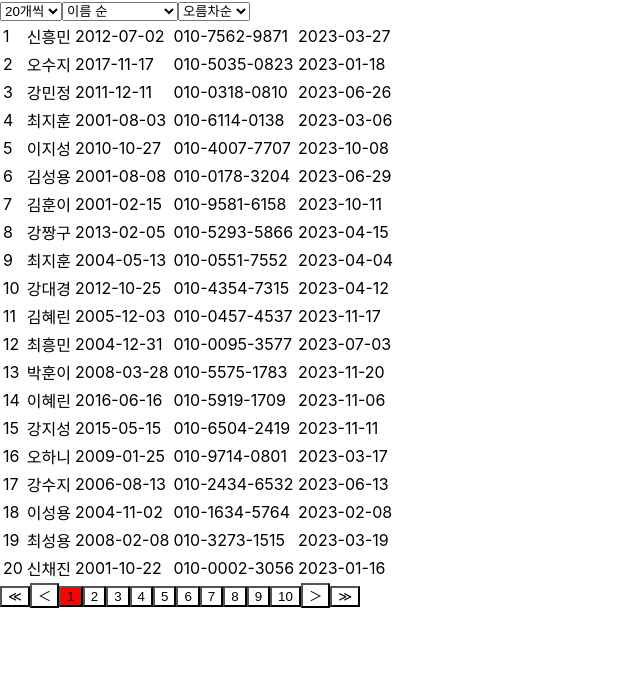
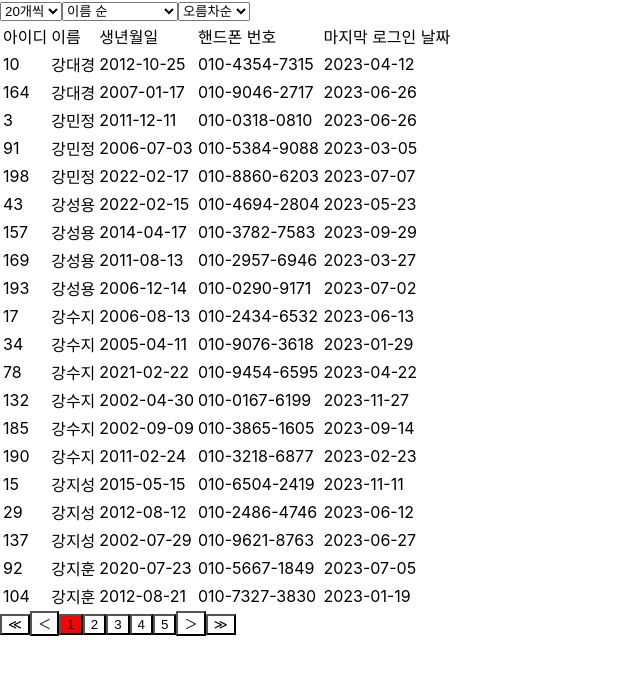
Before and after one commit to mobi-community/mobi-2nd-begginer-1, a React (Create React App) app: page / in a window 1280 px wide. Both pictures are taken after a click on the button "AdminTogglePage". Shown: the top 674 px of the page, without its empty margins (0-640 px from the left). Built offline with nearby package versions, Linux system fonts and the light colour scheme.

Commit message:
feat : 페이지네이션 오류 수정, 필터링 기능 구현

```diff
--- a/src/AdminTogglePage/components/Filtering.js
+++ b/src/AdminTogglePage/components/Filtering.js
@@ -6,34 +6,91 @@
 - 오름차순 내림차순 정렬하기 => order
 
 단, 모든 조건의 필터링은 반드시 모두 뒤로가기가 지원 되어야합니다.
-
 **ex)**
 
 **20개씩 → 50개씩 보기, 이름순, 오름차순 → 내림차순(뒤로가기) →  50개씩 보기, 이름순, 오름차순**
 */
 
-import { useState } from "react";
+import { useState, useEffect } from "react";
 import { useSearchParams } from "react-router-dom";
 import styled from "styled-components";
 
-const Filtering = () => {
+const Filtering = ({ sortedList, setSortedList, userList }) => {
   const [searchParams, setSearchParams] = useSearchParams();
 
-  // const [filtering, setFiltering] = useState({
-  //   perPage: "",
-  //   sortBy: "",
-  //   orderBy: "",
-  // });
-
   const onChangeValue = (e) => {
-    // setFiltering((prev) => {
-    //   return {
-    //     ...prev,
-    //     [e.target.name]: e.target.value,
-    //   };
-    // });
     searchParams.set(e.target.name, e.target.value);
     setSearchParams(searchParams);
+  };
+
+  const sortBy = searchParams.get("sortBy") || "name";
+
+  const orderBy = searchParams.get("orderBy") || "ascend";
+
+  useEffect(() => {
+    if (userList) {
+      if (sortBy === "name") {
+        console.log("이름 정렬");
+        SortByName();
+      } else if (sortBy === "recentLogin") {
+        console.log("로그인 정렬");
+        sortByLastLoginDate();
+      } else {
+        console.log("생일 정렬");
+        sortByBirthDate();
+      }
+    }
+  }, [searchParams]);
+
+  // 이름 순
+  const SortByName = () => {
+    if (orderBy === "ascend") {
+      const sortedList = userList.sort((a, b) => a.name.localeCompare(b.name));
+      setSortedList(sortedList);
+    } else {
+      const sortedList = userList.sort((a, b) => b.name.localeCompare(a.name));
+      setSortedList(sortedList);
+    }
+  };
+
+  // 마지막 로그인 순
+  const sortByLastLoginDate = () => {
+    if (orderBy === "ascend") {
+      console.log("sort 이전 -> ", userList);
+      const lastLoginDateList = userList.sort((a, b) => {
+        const aDate = new Date(a.lastLoginDate);
+        const bDate = new Date(b.lastLoginDate);
+        return aDate - bDate;
+      });
+      console.log("sort 이후 -> ", lastLoginDateList);
+      setSortedList(lastLoginDateList);
+    } else {
+      const lastLoginDateList = userList.sort((a, b) => {
+        const aDate = new Date(a.lastLoginDate);
+        const bDate = new Date(b.lastLoginDate);
+        return bDate - aDate;
+      });
+      setSortedList(lastLoginDateList);
+    }
+  };
+
+  //생년월일 순
+  const sortByBirthDate = () => {
+    if (orderBy === "ascend") {
+      const sortedList = userList.sort((a, b) => {
+        const aDate = new Date(a.birthDate);
+        const bDate = new Date(b.birthDate);
+        return aDate - bDate;
+      });
+      setSortedList(sortedList);
+    } else {
+      const sortedList = userList.sort((a, b) => {
+        const aDate = new Date(a.birthDate);
+        const bDate = new Date(b.birthDate);
+        return bDate - aDate;
+      });
+      setSortedList(sortedList);
+    }
   };
 
   return (
--- a/src/AdminTogglePage/components/Pagination.js
+++ b/src/AdminTogglePage/components/Pagination.js
@@ -13,8 +13,9 @@ import styled from "styled-components";
 
 const Pagination = ({ totalLength, pagesPerGroup }) => {
   const [searchParams, setSearchParams] = useSearchParams();
-  const currentPageNum = searchParams.get("page");
-  const perPage = searchParams.get("perPage") || 20;
+
+  const perPage = Number(searchParams.get("perPage")) || 20;
+  const page = Number(searchParams.get("page")) || 1;
 
   //필요한 변수 지정
   //총 콘텐츠 개수 : totalContentsLength = 200
@@ -24,11 +25,6 @@ const Pagination = ({ totalLength, pagesPerGroup }) => {
 
   // const contentPerPage = 20;
   const totalPage = totalLength / perPage;
-  console.log("totalLength", totalLength);
-  console.log("perPage", perPage);
-
-  console.log("totalPage", totalPage);
-
   //:id => 파라미터 => 라우터에 설정이 필요
   //?page=12 => 쿼리스트링 => url에 포함x => 라우터 관련 없음
   //useSearchParams => 쿼리스트링 추출 {page : 12 }
@@ -36,7 +32,7 @@ const Pagination = ({ totalLength, pagesPerGroup }) => {
   //현재 페이지 => 1 ~ 5 => 1그룹
   //            6 ~ 10 => 2그룹
 
-  const [currentPage, setCurrentPage] = useState(1);
+  const [currentPage, setCurrentPage] = useState(page);
 
   //그룹
   //현재 페이지 그룹 : currentGroup
@@ -44,6 +40,7 @@ const Pagination = ({ totalLength, pagesPerGroup }) => {
   //총 페이지 그룹 개수 : 총 페이지 개수 / 한 그룹당 보여줄 페이지 개수 = 2
   // const pagesPerGroup = 5;
   const [currentGroup, setCurrentGroup] = useState(1);
+
   const lastGroup = Math.ceil(totalPage / pagesPerGroup);
 
   //[1,2,3,4,5] => 1그룹
@@ -52,24 +49,17 @@ const Pagination = ({ totalLength, pagesPerGroup }) => {
   //처음 페이지 이동 함수
   const onMoveStartPage = () => {
     setCurrentPage(1);
-    searchParams.set("page", 1);
-    setSearchParams(searchParams);
   };
 
   //마지막 페이지 이동 함수
   const onMoveLastPage = () => {
     setCurrentPage(totalPage);
-    searchParams.set("page", totalPage);
-    setSearchParams(searchParams);
   };
 
   //뒤로 가기 함수
   const onMoveNextPage = () => {
     if (currentPage !== totalPage) {
       setCurrentPage((prev) => prev + 1);
-      const nextPage = currentPage + 1;
-      searchParams.set("page", nextPage);
-      setSearchParams(searchParams);
     }
   };
 
@@ -77,9 +67,6 @@ const Pagination = ({ totalLength, pagesPerGroup }) => {
   const onMovePrevPage = () => {
     if (currentPage !== 1) {
       setCurrentPage((prev) => prev - 1);
-      const prevPage = currentPage - 1;
-      searchParams.set("page", prevPage);
-      setSearchParams(searchParams);
     }
   };
 
@@ -87,13 +74,17 @@ const Pagination = ({ totalLength, pagesPerGroup }) => {
   useEffect(() => {
     const newCurrentGroup = Math.ceil(currentPage / pagesPerGroup);
     setCurrentGroup(newCurrentGroup);
+    searchParams.set("page", currentPage);
+    setSearchParams(searchParams);
   }, [currentPage]);
+
+  useEffect(() => {
+    setCurrentPage(page);
+  }, [page]);
 
   //해당 페이지로 이동하는 함수
   const onMoveTargetPage = (pageNumber) => {
     setCurrentPage(pageNumber);
-    searchParams.set("page", pageNumber);
-    setSearchParams(searchParams);
   };
 
   return (
@@ -101,11 +92,14 @@ const Pagination = ({ totalLength, pagesPerGroup }) => {
       <S.Button onClick={onMoveStartPage}>≪</S.Button>
       <S.Button onClick={onMovePrevPage}>＜</S.Button>
       {/*버튼들 현재 그룹 => 해당 버튼들만 보여주기*/}
-      {Array(totalPage)
+      {Array(pagesPerGroup) //5
         .fill()
         .map((el, idx) => {
           const pageNumber = (currentGroup - 1) * pagesPerGroup + idx + 1;
-          const isFocus = pageNumber === currentPage;
+          const isFocus = pageNumber === page;
+
+          // data가 없으면 얼리 리턴으로 버튼 생성 X
+          if (totalLength <= perPage * idx) return;
 
           return (
             <S.Button
--- a/src/AdminTogglePage/components/UserTable.js
+++ b/src/AdminTogglePage/components/UserTable.js
@@ -12,7 +12,7 @@ const UserTable = ({ userList }) => {
   const perPage = searchParams.get("perPage") || 20;
   //sortBy
   const sortBy = searchParams.get("sortBy") || "name";
-  console.log("sortBy ->", sortBy);
+
   //orderBy
   const orderBy = searchParams.get("orderBy") || "ascend";
 
@@ -28,7 +28,14 @@ const UserTable = ({ userList }) => {
   return (
     <>
       <table>
-        {userListData.map((user) => {
+        <tr>
+          <td>아이디</td>
+          <td>이름</td>
+          <td>생년월일</td>
+          <td>핸드폰 번호</td>
+          <td>마지막 로그인 날짜</td>
+        </tr>
+        {userListData.map((user, index) => {
           return <OneUser key={user.id} user={user} />;
         })}
       </table>
--- a/src/AdminTogglePage/index.js
+++ b/src/AdminTogglePage/index.js
@@ -3,20 +3,32 @@ import { userData } from "../data/user";
 import Pagination from "./components/Pagination";
 import Filtering from "./components/Filtering";
 import { useSearchParams } from "react-router-dom";
-
+import { useState, useEffect } from "react";
 const AdminTogglePage = () => {
   const userList = userData(200);
   const totalLength = userList.length;
   // 페이지네이션 버튼 그룹당 페이지 수
   const pagesPerGroup = 5;
+  const [sortedList, setSortedList] = useState(userList);
+
+  useEffect(() => {
+    console.log("sortedList", sortedList);
+  }, [sortedList]);
+
+  //sortBy
 
   //데이터를 가공 => userTable props로 전달
   //필터링된 기준으로 데이터 정렬, 자르기
+  // 이름 순, 마지막 로그인 순, 생년월일 순, 오름차순 내림차순
 
   return (
     <>
-      <Filtering />
-      <UserTable userList={userList} />
+      <Filtering
+        sortedList={sortedList}
+        setSortedList={setSortedList}
+        userList={userList}
+      />
+      <UserTable userList={sortedList} />
       <Pagination totalLength={totalLength} pagesPerGroup={pagesPerGroup} />
     </>
   );
```
